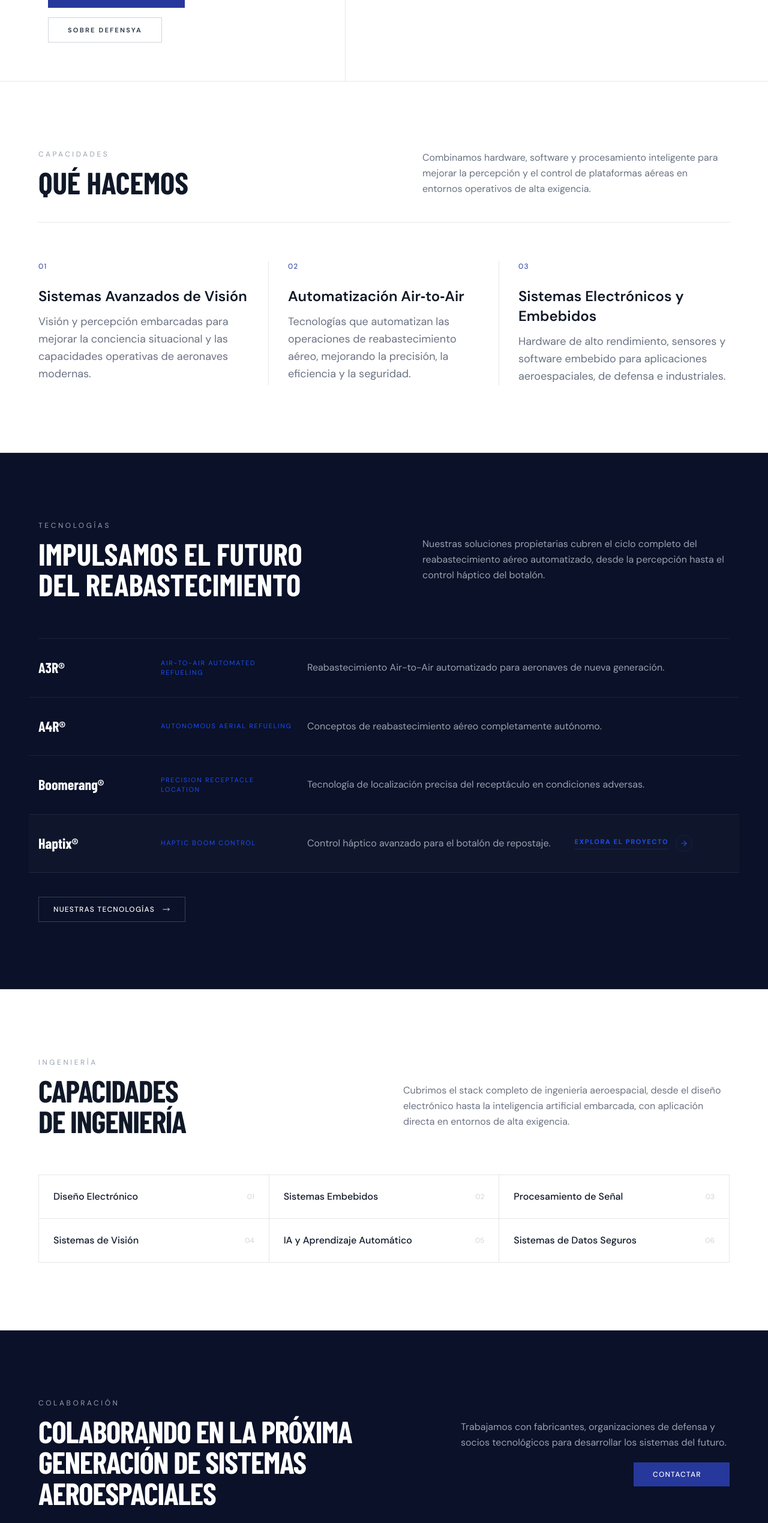
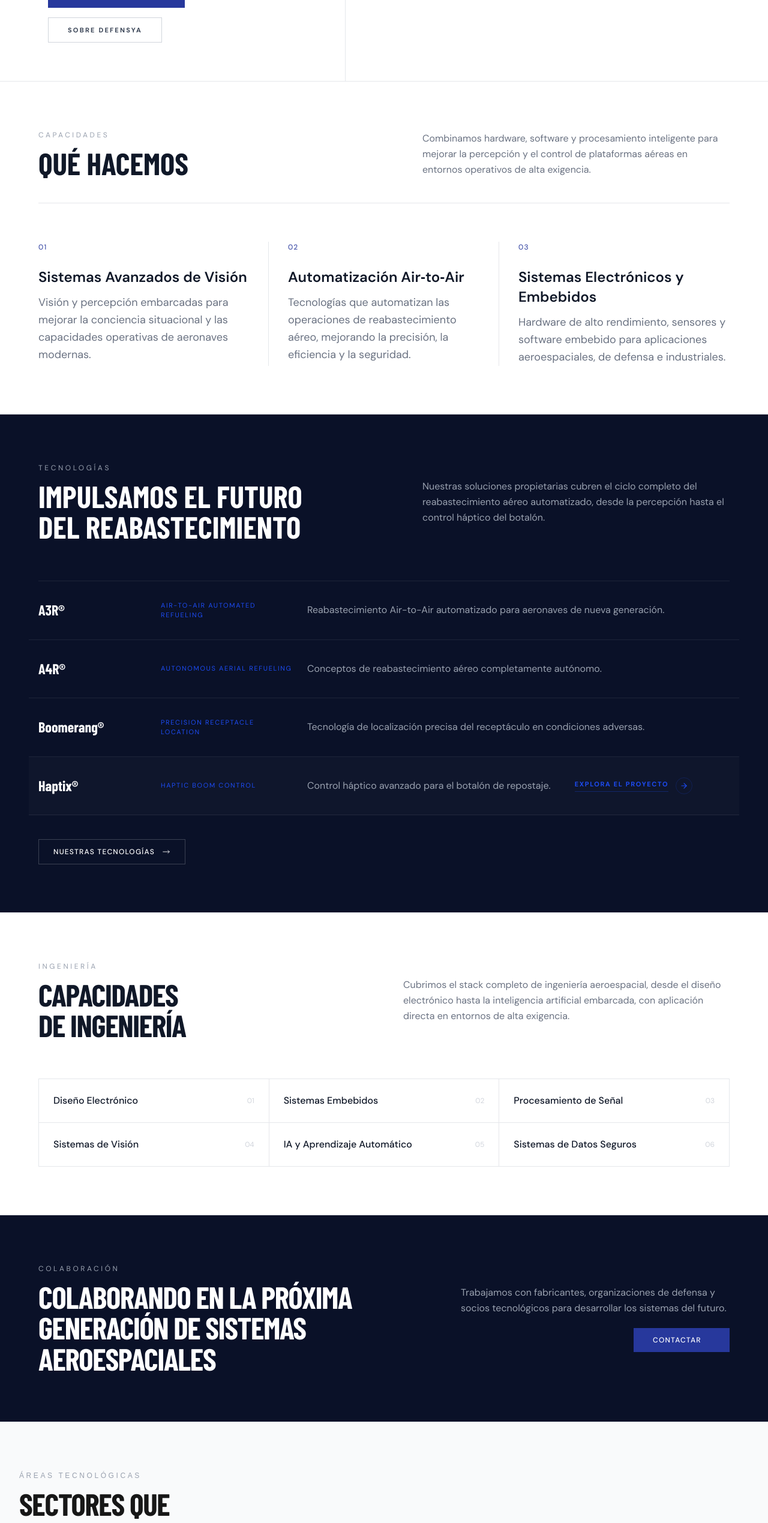
Before and after one commit to michelldenjoy/defensya, a Next.js app: page / in a window 1280 px wide. Shown: the part 1440-3979 px from the top of the page at 60% size. Built offline with nearby package versions, Linux system fonts and the light colour scheme; a web font is replaced by a local one.

Commit message:
upload details grid

```diff
--- a/components/home/Divisiones.tsx
+++ b/components/home/Divisiones.tsx
@@ -390,7 +390,7 @@ export default function Divisiones() {
   const goNext = useCallback(() => goTo(activeIndex + 1), [activeIndex, goTo]);
 
   return (
-    <section className="w-full py-12 md:py-28 lg:py-32 bg-gray-50 dark:bg-defensya-navy border-t border-gray-200 dark:border-white/10 overflow-x-hidden">
+    <section className="w-full py-12 md:py-20 bg-gray-50 dark:bg-defensya-navy border-t border-gray-200 dark:border-white/10 overflow-x-hidden">
       <div className="max-w-7xl mx-auto px-4 sm:px-6 lg:px-8">
 
         {/* ── Header ── */}
--- a/components/home/Hometwo.tsx
+++ b/components/home/Hometwo.tsx
@@ -106,7 +106,7 @@ export default function Hometwo() {
       <Rule />
 
       {/* ───────── QUÉ HACEMOS ───────── */}
-      <section className="py-28 px-6 lg:px-16">
+      <section className="py-20 px-6 lg:px-16">
         <div className="max-w-7xl mx-auto">
           <div
             className="grid lg:grid-cols-[1fr_auto] gap-8 items-center mb-16
@@ -180,7 +180,7 @@ export default function Hometwo() {
       <Rule />
 
       {/* ───────── INNOVACIÓN ───── */}
-      <section className="py-28 px-6 lg:px-16 bg-defensya-navy">
+      <section className="py-20 px-6 lg:px-16 bg-defensya-navy">
         <div className="max-w-7xl mx-auto">
           <div className="grid lg:grid-cols-[1fr_auto] gap-8 items-center mb-16">
             <div>
@@ -314,7 +314,7 @@ export default function Hometwo() {
       <Rule />
 
       {/* ──────────── CAPACIDADES ─────────────────── */}
-      <section className="py-28 px-6 lg:px-16">
+      <section className="py-20 px-6 lg:px-16">
         <div className="max-w-7xl mx-auto">
           <div className="grid lg:grid-cols-2 gap-16 items-center mb-16">
             <div>
@@ -336,7 +336,7 @@ export default function Hometwo() {
                 de Ingeniería
               </h2>
             </div>
-            <p className="text-md text-gray-500 dark:text-gray-400 leading-relaxed  pt-8 ">
+            <p className="text-md text-gray-500 dark:text-gray-400 leading-relaxed ">
               Cubrimos el stack completo de ingeniería aeroespacial, desde el
               diseño electrónico hasta la inteligencia artificial embarcada, con
               aplicación directa en entornos de alta exigencia.
@@ -374,7 +374,7 @@ export default function Hometwo() {
       <Rule />
 
       {/* ──────────── COLABORACION ───── */}
-      <section className="py-28 px-6 lg:px-16 bg-defensya-navy">
+      <section className="py-20 px-6 lg:px-16 bg-defensya-navy">
         <div className="max-w-7xl mx-auto grid lg:grid-cols-[1fr_auto] gap-12 items-center">
           <div>
             <p className="text-[12px] font-mono tracking-[0.3em] text-gray-400
```
